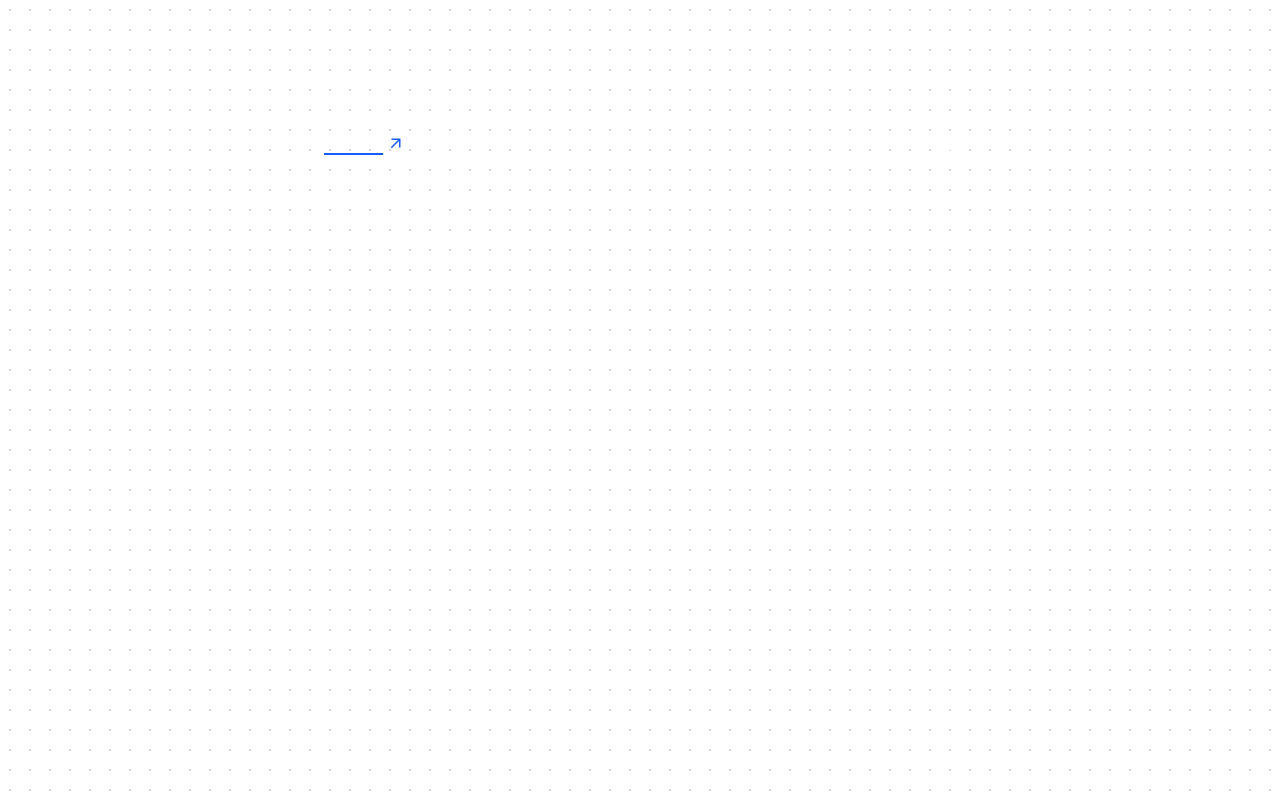
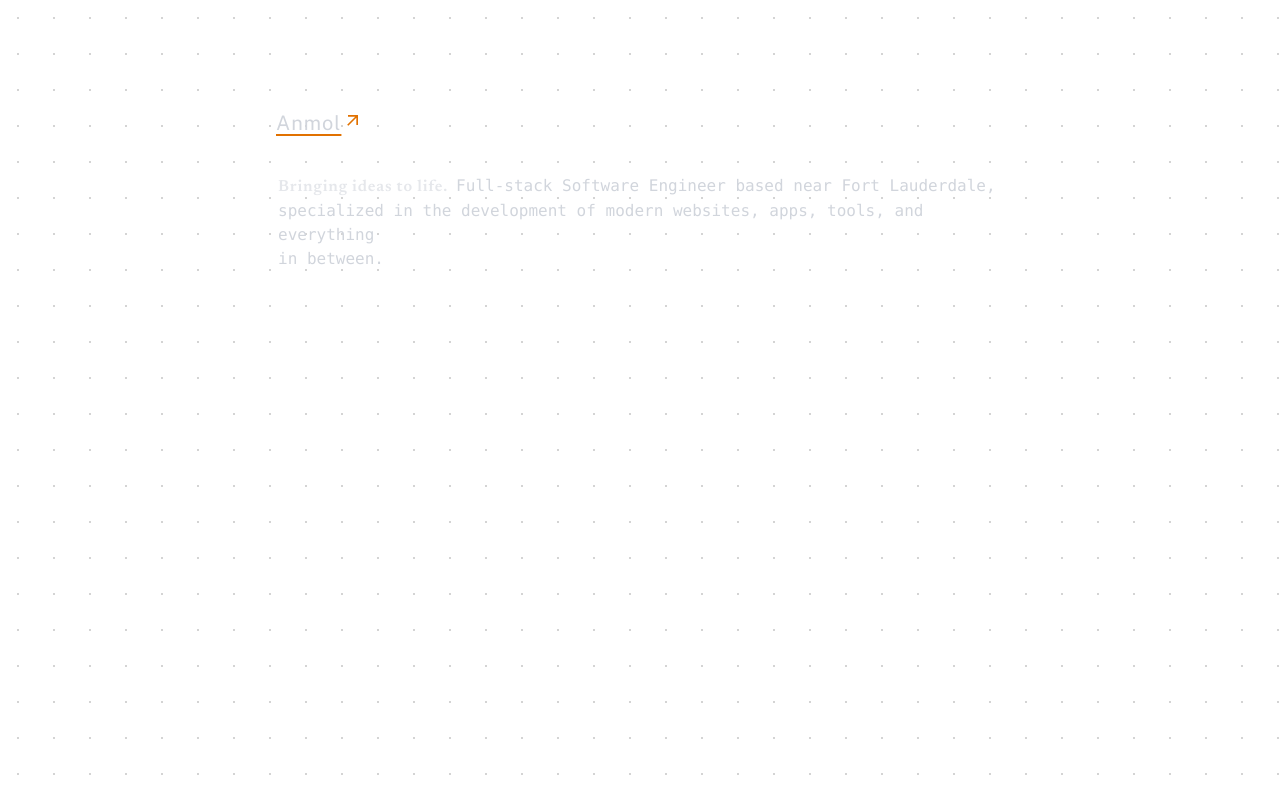
Before and after one commit to AnmoL-09/my-portfolio, a Next.js app: page / in a window 1280 px wide. Built offline with nearby package versions, Linux system fonts and the light colour scheme.

Commit message:
add intro section

```diff
--- a/app/page.js
+++ b/app/page.js
@@ -1,10 +1,12 @@
 import Header from "@/components/Header";
+import Intro from "@/components/Intro";
 
 export default function Home() {
   return (
     <main className="min-h-screen text-white flex flex-col items-center">
-      <div className="w-full max-w-2xl mx-auto px-4 pt-30">
+      <div className="w-full max-w-3xl mx-auto px-4 pt-25">
         <Header />
+        <Intro />
       </div>
     </main>
   );
--- a/components/DotBackground.js
+++ b/components/DotBackground.js
@@ -8,7 +8,7 @@ export function DotBackground() {
       <div
         className={cn(
           "absolute inset-0",
-          "[background-size:20px_20px]",
+          "[background-size:36px_36px]",
           "[background-image:radial-gradient(#d4d4d4_1px,transparent_1px)]",
           "dark:[background-image:radial-gradient(#404040_1px,transparent_1px)]"
         )} />
--- a/components/Header.js
+++ b/components/Header.js
@@ -2,18 +2,8 @@
 import React, { useEffect, useState } from 'react'
 import { MdArrowOutward } from "react-icons/md";
 import { FiSun, FiMoon } from "react-icons/fi";
-import {Newsreader, Comic_Neue} from 'next/font/google'
-
-const newsreader = Newsreader({
-    subsets:['serif'],
-    weight:'300',
-})
-
-const comicneue = Comic_Neue({
-    subsets: ['latin'],
-    weight: '400'
-})
-
+import Link from 'next/link';
+import { publicSans } from '@/lib/fonts';
 
 const Header = () => {
   const [theme, setTheme] = useState('dark');
@@ -39,18 +29,19 @@ const Header = () => {
   };
 
   return (
-    <header className="w-full flex items-center justify-between py-2 px-6 md:px-1">
-      <div className="flex items-center gap-1">
-        <h1 className={`${comicneue.className} font-semibold text-[20px] tracking-wider underline transition-all
-        duration-200 decoration-blue-600 decoration-2 underline-offset-4`}>
-          Anmol
+    <header className="w-full flex items-center justify-between  py-2 px-6 md:px-1">
+      <div className="flex items-center gap-0.5">
+        <h1 className={`${publicSans.className} font-normal text-[20px]
+        tracking-wider underline transition-all cursor-pointer text-gray-300
+        duration-200 decoration-amber-600 decoration-2 underline-offset-4 hover:decoration-[3px]`}>
+          <Link href='https://github.com/AnmoL-09'>Anmol</Link>
         </h1>
-        <MdArrowOutward className='text-[18px] text-blue-600'/>
+        <MdArrowOutward className='text-[20px] mb-1.5 text-amber-600'/>
       </div>
       <button
         aria-label="Toggle dark mode"
         onClick={toggleTheme}
-        className="text-xl pl-2 rounded-full hover:bg-blue-900/20 transition cursor-pointer"
+        className="text-[22px] pl-2 rounded-full transition cursor-pointer"
       >
         {theme === 'dark' ? <FiSun/> : <FiMoon/>}
       </button>
--- /dev/null
+++ b/components/Intro.js
@@ -0,0 +1,20 @@
+import React from "react";
+import { newsreader } from "@/lib/fonts";
+
+const Intro = () => (
+  <section className="mt-7 mb-10 w-full ml-1.5">
+    <p className={`text-[16px]`}
+    style={{ fontFamily: "var(--font-mono)" }}>
+      <span className={`${newsreader.className} italic text-gray-200 -tracking-tighter`}>
+        Bringing ideas to life.
+      </span>
+      <span className="ml-2 text-gray-300">
+        Full-stack Software Engineer based near Fort Lauderdale,
+        specialized in the development of modern websites, apps, tools,
+        and everything <br/>in between.
+      </span>
+    </p>
+  </section>
+);
+
+export default Intro;
--- /dev/null
+++ b/lib/fonts.js
@@ -0,0 +1,12 @@
+import {Newsreader, Public_Sans} from 'next/font/google'
+
+export const newsreader = Newsreader({
+    subsets:['serif'],
+    weight:'600',
+    style: 'italic',
+})
+
+export const publicSans = Public_Sans({
+    subsets: ['latin'],
+    weight:'400',
+})
```
